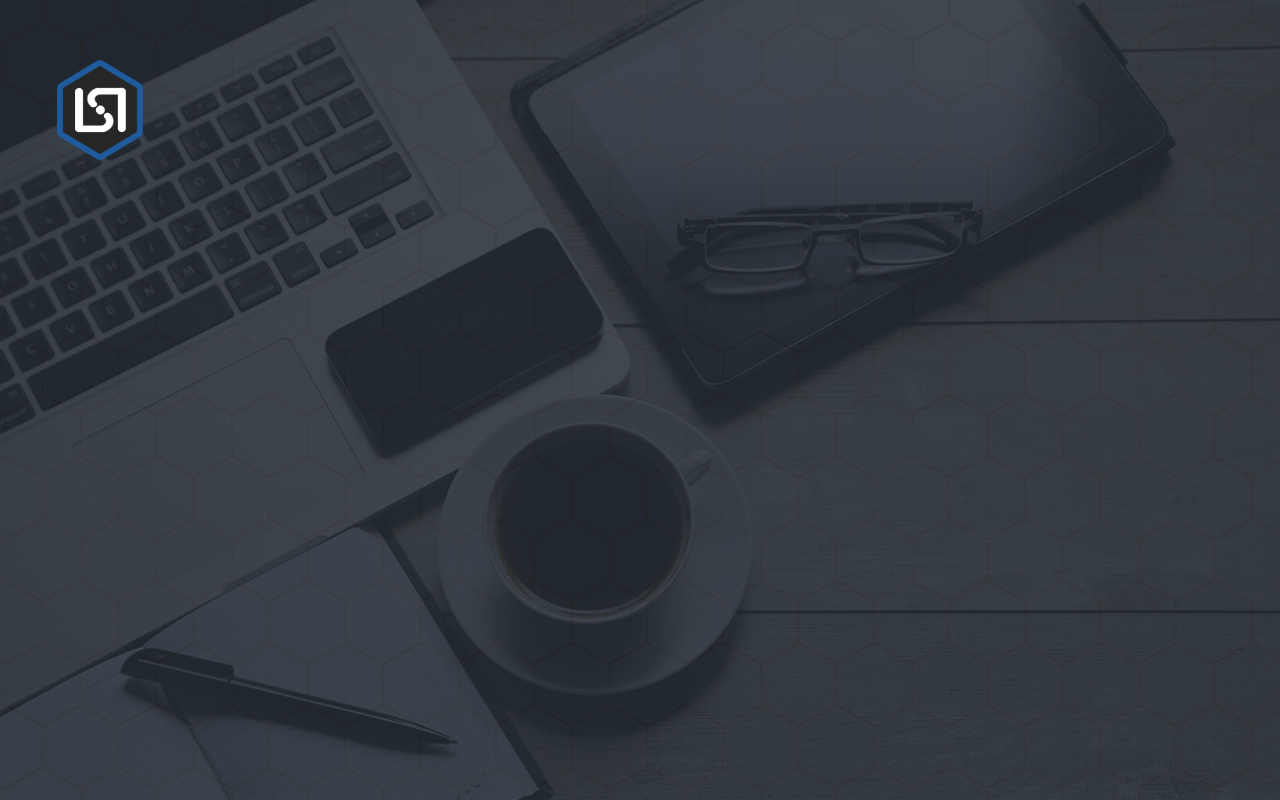
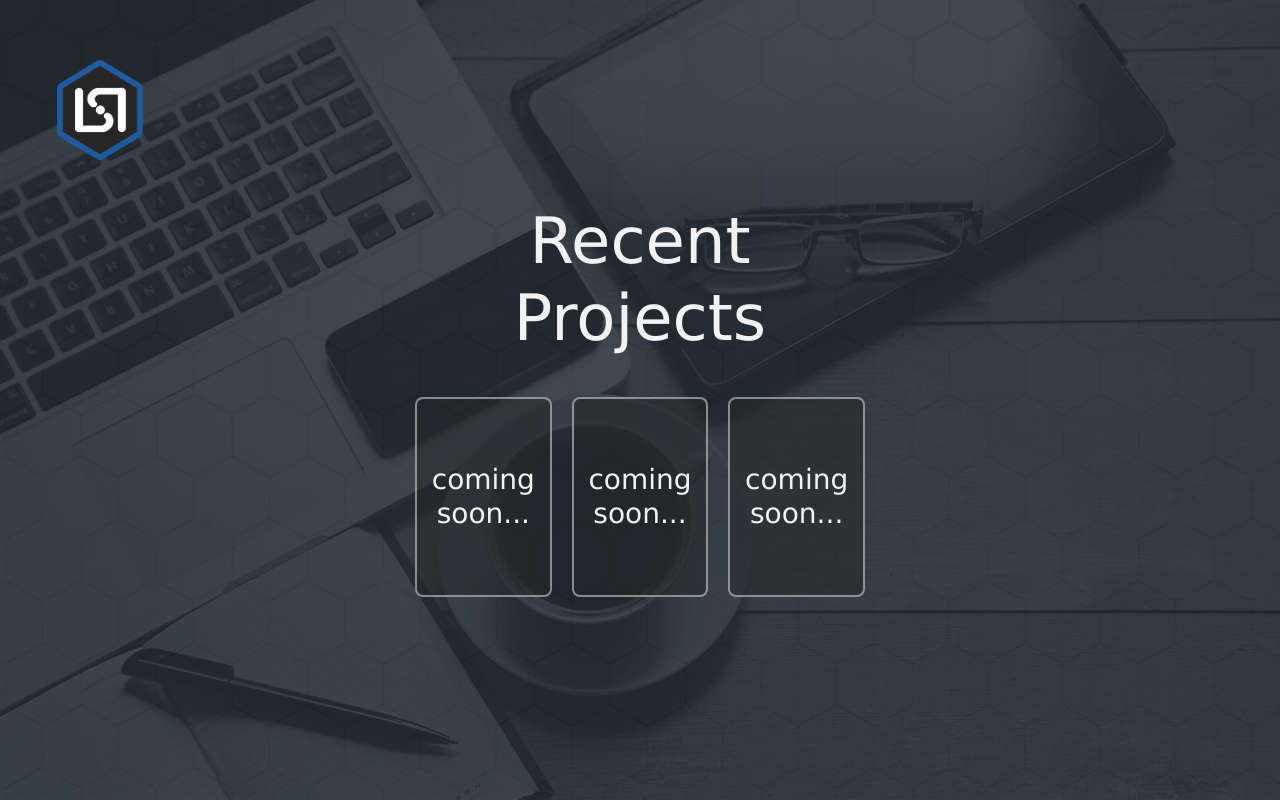
Before and after one commit to SamuelTrimble/SamuelTrimble.com, a Vue app: page /projects in a window 1280 px wide. Built offline with nearby package versions, Linux system fonts and the light colour scheme; a web font is replaced by a local one.

Commit message:
Updated 'readme', added 'coming soon' blocks where needed

```diff
--- a/src/App.vue
+++ b/src/App.vue
@@ -70,6 +70,7 @@ h1, h2, h3, h4 {
 	color: $white;
 	@include font-regular();
 	line-height: 1.2em;
+	text-align: center;
 }
 h1 {
 	font-size: 2rem;
@@ -127,10 +128,10 @@ p {
 	position: relative;
 	height: 100vh;
 
-	.st_gridRow {
+	> .st_gridRow {
 		height: 100%;
 
-		.st_gridCol {
+		> .st_gridCol {
 			display: flex;
 			flex-direction: column;
 			align-items: center;
--- a/src/views/About.vue
+++ b/src/views/About.vue
@@ -85,13 +85,19 @@
 			</GridRow>
 			<GridRow>
 				<GridCol :small="12" :large="2" :largeStart="4">
-
+					<div class="comingSoonBlock">
+						<h2>coming soon...</h2>
+					</div>
 				</GridCol>
-				<GridCol :small="12" :large="2" :largeStart="4">
-
+				<GridCol :small="12" :large="2" :largeStart="6">
+					<div class="comingSoonBlock">
+						<h2>coming soon...</h2>
+					</div>
 				</GridCol>
-				<GridCol :small="12" :large="2" :largeStart="4">
-
+				<GridCol :small="12" :large="2" :largeStart="8">
+					<div class="comingSoonBlock">
+						<h2>coming soon...</h2>
+					</div>
 				</GridCol>
 			</GridRow>
 			<GridRow>
@@ -113,7 +119,9 @@
 			</GridRow>
 			<GridRow>
 				<GridCol :small="12" :medium="6" :mediumStart="4">
-
+					<div class="comingSoonBlock">
+						<h2>coming soon...</h2>
+					</div>
 				</GridCol>
 			</GridRow>
 			<GridRow>
@@ -140,7 +148,7 @@
 			</GridRow>
 			<GridRow>
 				<GridCol id="contactLinksCol" class="st_inlineHexLinks" :small="10" :start="2" :medium="6" :mediumStart="4">
-					<a id="link_email" class="st_hexButton" href="mailto:sam.trimble@gmail.com" target="_blank">email</a>
+					<a id="link_email" class="st_hexButton" href="mailto:contact@samueltrimble.com" target="_blank">email</a>
 					<a id="link_cell" class="st_hexButton" href="tel:+14255010074" target="_blank">cell</a>
 					<a id="link_linkedin" class="st_hexButton" href="https://www.linkedin.com/in/samueltrimble/" target="_blank">linkedin</a>
 					<a id="link_github" class="st_hexButton" href="https://github.com/SamuelTrimble" target="_blank">github</a>
@@ -203,12 +211,6 @@ export default {
 @import "../styles/_globals";
 
 #page[data-page="About"] {
-	h1,
-	h2,
-	h3 {
-		text-align: center;
-	}
-
 	#heroTitle {
 		font-size: 2rem;
 
@@ -358,6 +360,19 @@ export default {
 		font-size: .5rem;
 		text-align: center;
 	}
+
+	.comingSoonBlock {
+		display: flex;
+		flex-direction: column;
+		align-items: center;
+		justify-content: center;
+		width: 100%;
+		min-height: 200px;
+
+		background-color: rgba($black, .5);
+		border: 2px solid rgba($white, .5);
+		border-radius: $border-radius;
+	}
 }
 
 @keyframes foldCarrot {
--- a/src/views/Blog.vue
+++ b/src/views/Blog.vue
@@ -1,6 +1,31 @@
 <template>
 	<div data-page="Blog">
-
+		<GridContainer class="st_fullPageContainer">
+			<GridRow>
+				<GridCol :small="12" :medium="6" :mediumStart="4">
+					<h1 id="heroTitle">Blog</h1>
+					<GridContainer>
+						<GridRow>
+							<GridCol :small="12" :medium="4">
+								<div class="comingSoonBlock">
+									<h2>coming soon...</h2>
+								</div>
+							</GridCol>
+							<GridCol :small="12" :medium="4">
+								<div class="comingSoonBlock">
+									<h2>coming soon...</h2>
+								</div>
+							</GridCol>
+							<GridCol :small="12" :medium="4">
+								<div class="comingSoonBlock">
+									<h2>coming soon...</h2>
+								</div>
+							</GridCol>
+						</GridRow>
+					</GridContainer>
+				</GridCol>
+			</GridRow>
+		</GridContainer>
 	</div>
 </template>
 
@@ -17,6 +42,26 @@ export default {
 @import "../styles/_globals";
 
 #page[data-page="Blog"] {
+	#heroTitle {
+		margin-bottom: 40px;
+		font-size: 2rem;
 
+		@media only screen and (min-width: $breakpoint-m + $grid-gutters) {
+			font-size: 4rem;
+		}
+	}
+
+	.comingSoonBlock {
+		display: flex;
+		flex-direction: column;
+		align-items: center;
+		justify-content: center;
+		width: 100%;
+		min-height: 200px;
+
+		background-color: rgba($black, .5);
+		border: 2px solid rgba($white, .5);
+		border-radius: $border-radius;
+	}
 }
 </style>
--- a/src/views/Projects.vue
+++ b/src/views/Projects.vue
@@ -1,6 +1,31 @@
 <template>
 	<div data-page="Projects">
-
+		<GridContainer class="st_fullPageContainer">
+			<GridRow>
+				<GridCol :small="12" :medium="6" :mediumStart="4">
+					<h1 id="heroTitle">Recent Projects</h1>
+					<GridContainer>
+						<GridRow>
+							<GridCol :small="12" :medium="4">
+								<div class="comingSoonBlock">
+									<h2>coming soon...</h2>
+								</div>
+							</GridCol>
+							<GridCol :small="12" :medium="4">
+								<div class="comingSoonBlock">
+									<h2>coming soon...</h2>
+								</div>
+							</GridCol>
+							<GridCol :small="12" :medium="4">
+								<div class="comingSoonBlock">
+									<h2>coming soon...</h2>
+								</div>
+							</GridCol>
+						</GridRow>
+					</GridContainer>
+				</GridCol>
+			</GridRow>
+		</GridContainer>
 	</div>
 </template>
 
@@ -17,6 +42,26 @@ export default {
 @import "../styles/_globals";
 
 #page[data-page="Projects"] {
+	#heroTitle {
+		margin-bottom: 40px;
+		font-size: 2rem;
 
+		@media only screen and (min-width: $breakpoint-m + $grid-gutters) {
+			font-size: 4rem;
+		}
+	}
+
+	.comingSoonBlock {
+		display: flex;
+		flex-direction: column;
+		align-items: center;
+		justify-content: center;
+		width: 100%;
+		min-height: 200px;
+
+		background-color: rgba($black, .5);
+		border: 2px solid rgba($white, .5);
+		border-radius: $border-radius;
+	}
 }
 </style>
```
Also changed, not shown: 1 other file (tests, documents, lock files or other folders).
